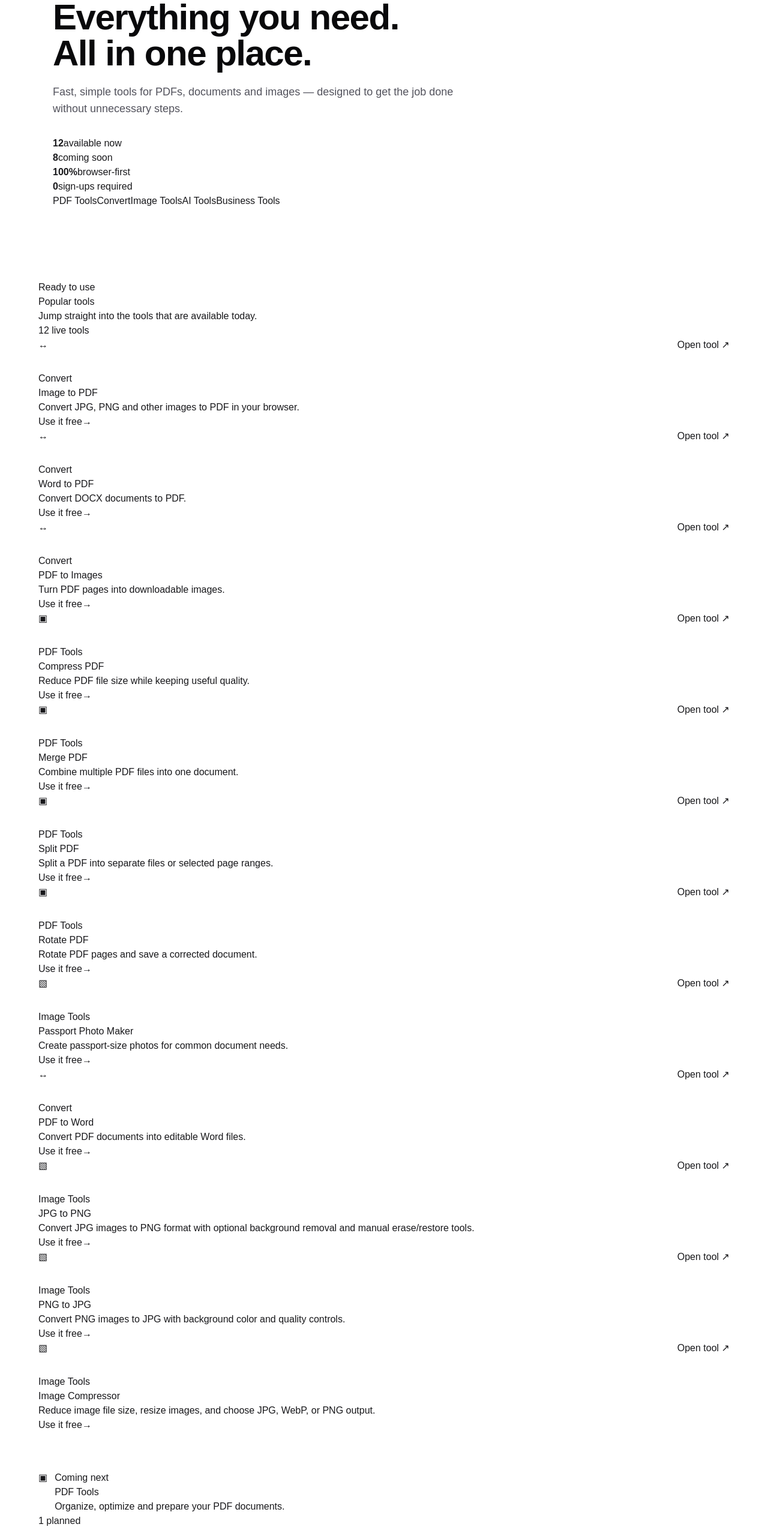
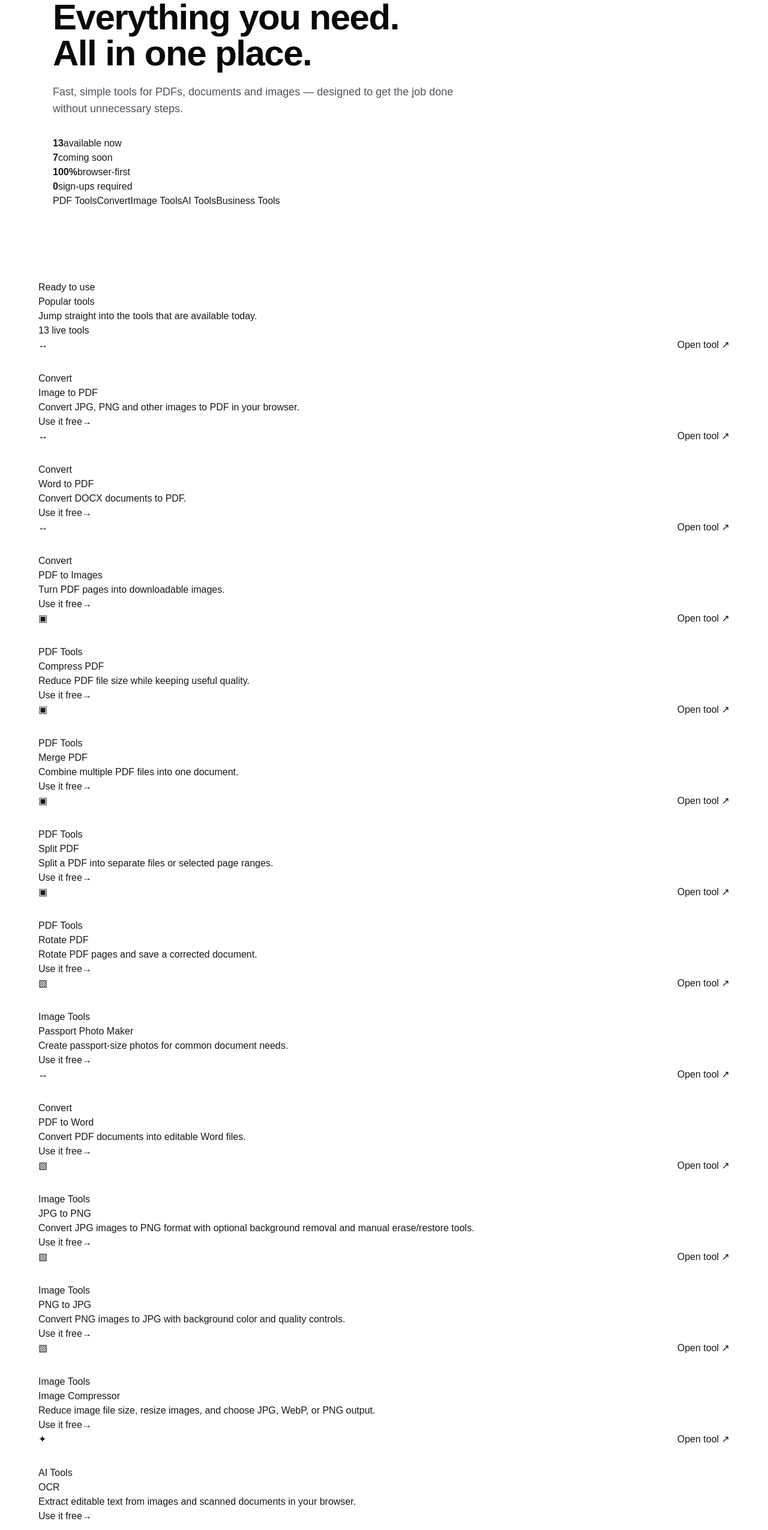
Before and after one commit to upendra701/makeudocs, a Next.js app: page /tools in a window 1280 px wide. Shown: the part 234-2784 px from the top of the page at 60% size. Built offline with nearby package versions, Linux system fonts and the light colour scheme.

Commit message:
Enable OCR tool

```diff
--- a/app/data/tools.ts
+++ b/app/data/tools.ts
@@ -21,10 +21,10 @@ export const tools: Tool[] = [
   { name: "JPG to PNG", description: "Convert JPG images to PNG format with optional background removal and manual erase/restore tools.", href: "/jpg-to-png", category: "Image Tools", status: "available" },
   { name: "PNG to JPG", description: "Convert PNG images to JPG with background color and quality controls.", href: "/png-to-jpg", category: "Image Tools", status: "available" },
   { name: "Image Compressor", description: "Reduce image file size, resize images, and choose JPG, WebP, or PNG output.", href: "/compress-image", category: "Image Tools", status: "available" },
+  { name: "OCR", description: "Extract editable text from images and scanned documents in your browser.", href: "/ocr", category: "AI Tools", status: "available" },
   { name: "Edit PDF", description: "Edit PDF text using detected font styling and add text directly on pages.", href: "/edit-pdf", category: "PDF Tools", status: "coming-soon" },
   { name: "PDF to Excel", description: "Extract useful PDF tables into Excel format.", href: "/pdf-to-excel", category: "Convert", status: "coming-soon" },
   { name: "PDF to PowerPoint", description: "Convert PDF content into presentation slides.", href: "/pdf-to-ppt", category: "Convert", status: "coming-soon" },
-  { name: "OCR", description: "Extract text from scanned documents and images.", href: "/ocr", category: "AI Tools", status: "coming-soon" },
   { name: "Chat with PDF", description: "Ask questions and get answers from your documents.", href: "/chat-pdf", category: "AI Tools", status: "coming-soon" },
   { name: "AI PDF Summarizer", description: "Create clear summaries from long documents.", href: "/ai-pdf-summarizer", category: "AI Tools", status: "coming-soon" },
   { name: "Invoice Generator", description: "Create professional invoices and export them to PDF.", href: "/invoice-generator", category: "Business Tools", status: "coming-soon" },
```
